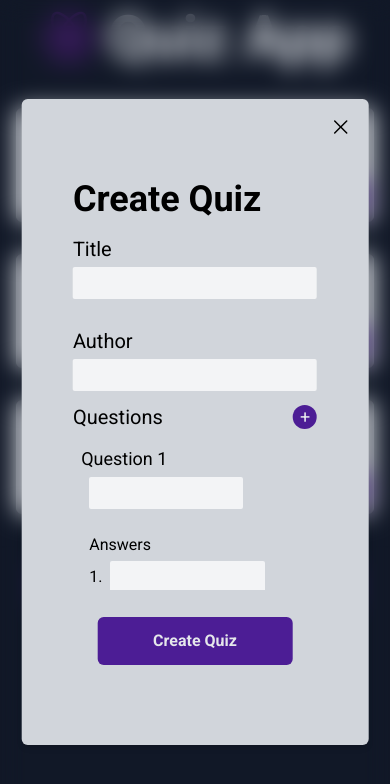
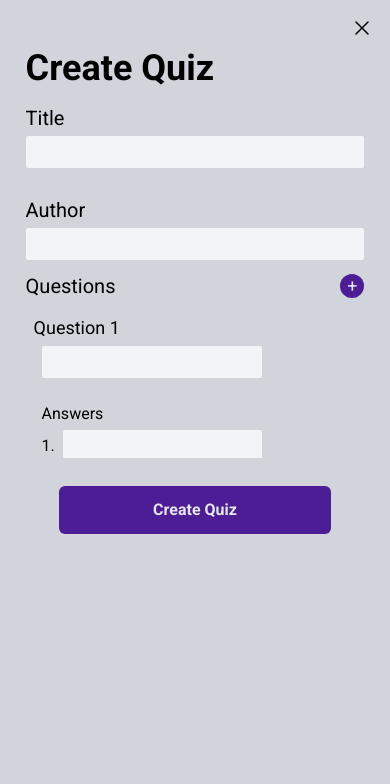
Before and after one commit to tojamrcel/quizapp-react-project, a React (Vite) app: page /quizzes in a window 390 px wide. Both pictures are taken after a click on the button "CREATE YOUR OWN QUIZ". Shown: the top 784 px of the page. Built offline with nearby package versions, Linux system fonts and the light colour scheme; data requests are answered from the project's data file.

Commit message:
style: change styles for modal to improve responsiveness

```diff
--- a/src/ui/Modal.jsx
+++ b/src/ui/Modal.jsx
@@ -29,7 +29,7 @@ function Window({ children, name }) {
 
     return createPortal(
         <div className="fixed bottom-0 top-0 h-[100dvh] w-full backdrop-blur-md">
-            <div className="fixed left-1/2 top-1/2 -translate-x-1/2 -translate-y-1/2 rounded-md bg-gray-300 px-[3.2rem] py-[4rem] shadow-md">
+            <div className="fixed left-1/2 top-1/2 h-full w-full -translate-x-1/2 -translate-y-1/2 bg-gray-300 px-[1.6rem] py-[2rem] shadow-md md:h-auto md:w-auto md:rounded-xl md:px-[3.2rem] md:py-[4rem]">
                 <button
                     onClick={close}
                     className="absolute right-4 top-4 text-2xl"
```
